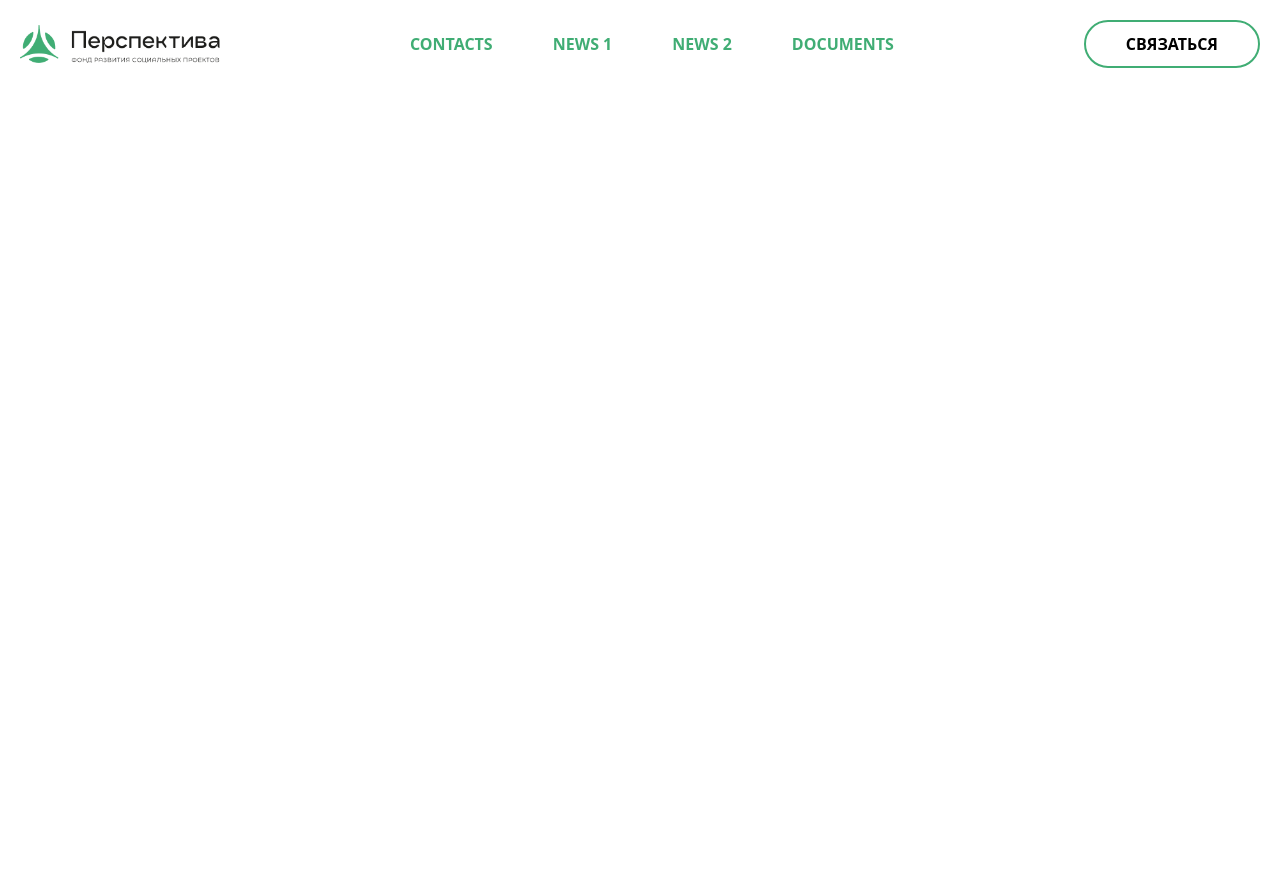
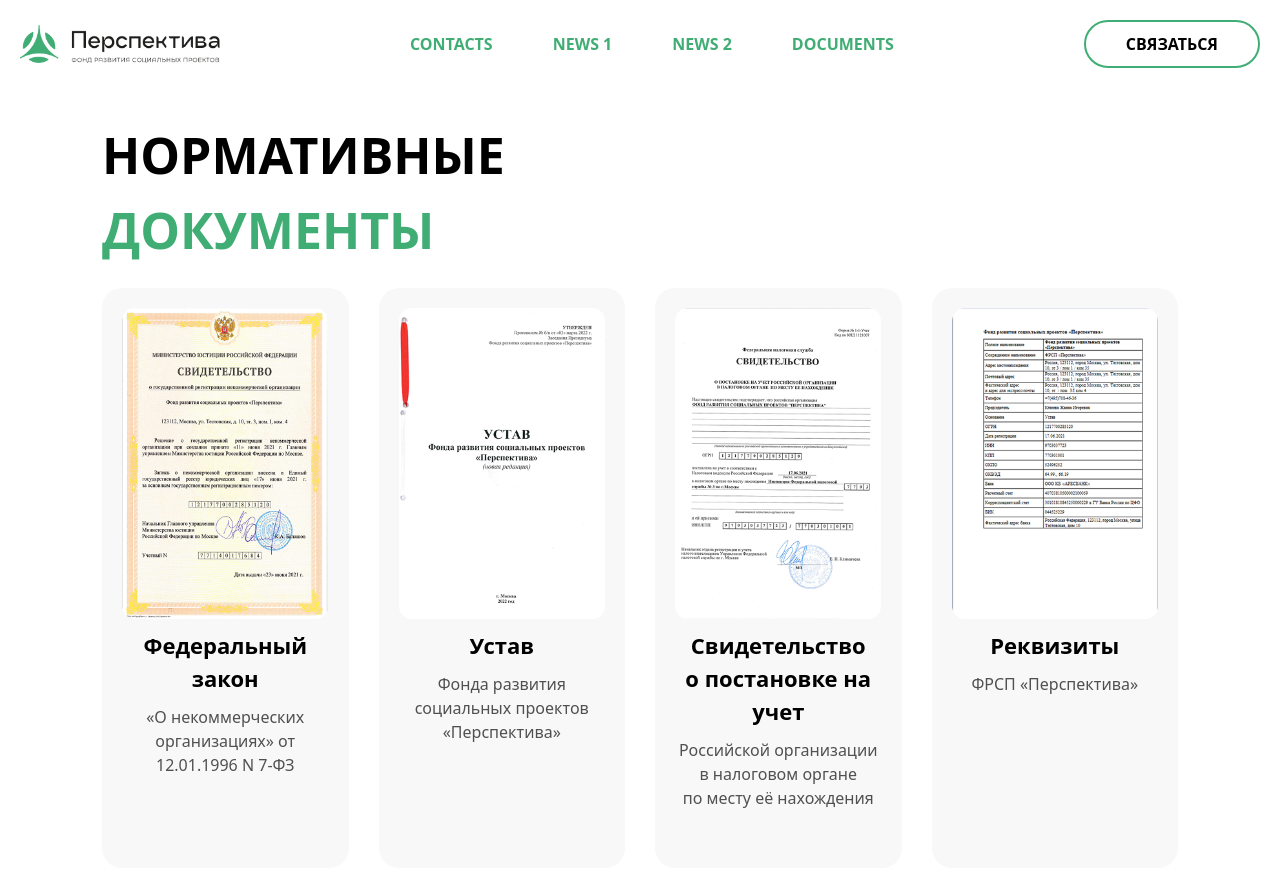
Before and after one commit to MuhammadEvazov/project6, a website: page src/documents.html in a window 1280 px wide. Before the commit the page ends 800 px from the top, so only its background shows below. Drawn offline with nearby package versions, Linux system fonts and the light colour scheme; files that its build step writes are made by us from their sources.

Commit message:
first section done by page documents

```diff
--- a/src/documents.html
+++ b/src/documents.html
@@ -21,6 +21,32 @@
             <img class="w-[40px] lg:hidden" src="./Images/Group 8 (1).png" alt="">
         </nav>
 
+        <section class="section1 p-[20px] lg:max-w-[1300px] lg:w-[90%] lg:m-auto flex flex-col items-start gap-[20px]">
+            <h1 class="text-[30px] lg:text-[50px] font-[700] uppercase ">НОРМАТИВНЫЕ <br> <span class="text-[#40AD74]"> ДОКУМЕНТЫ</span></h1>
+            <article class="flex flex-col items-start gap-[30px] lg:flex-row text-center">
+                <div class="flex flex-col items-center p-[20px] bg-[#F8F8F8] rounded-[20px] gap-[10px] lg:w-[24%] lg:h-[580px]">
+                    <img src="./Images/Rectangle 336.png" alt="">
+                    <h3 class="text-[22px] font-[700]">Федеральный закон</h3>
+                    <p class="text-[#505050] text-center">«О некоммерческих организациях» от 12.01.1996 N 7-ФЗ</p>
+                </div>
+                <div class="flex flex-col items-center p-[20px] bg-[#F8F8F8] rounded-[20px] gap-[10px] lg:w-[24%] lg:h-[580px]">
+                    <img src="./Images/Rectangle 337.png" alt="">
+                    <h3 class="text-[22px] font-[700]">Устав</h3>
+                    <p class="text-[#505050] text-center">Фонда развития социальных проектов «Перспектива» </p>
+                </div>
+                <div class="flex flex-col items-center p-[20px] bg-[#F8F8F8] rounded-[20px] gap-[10px] lg:w-[24%] lg:h-[580px]">
+                    <img src="./Images/Rectangle 336 (1).png" alt="">
+                    <h3 class="text-[22px] font-[700]">Свидетельство о постановке на учет</h3>
+                    <p class="text-[#505050] text-center">Российской организации в налоговом органе по месту её нахождения</p>
+                </div>
+                <div class="flex flex-col items-center p-[20px] bg-[#F8F8F8] rounded-[20px] gap-[10px] lg:w-[24%] lg:h-[580px]">
+                    <img src="./Images/Rectangle 336 (2).png" alt="">
+                    <h3 class="text-[22px] font-[700]">Реквизиты</h3>
+                    <p class="text-[#505050] text-center">ФРСП «Перспектива»</p>
+                </div>
+            </article>
+        </section>
+
 
     </header>
 </body>
```
Also changed, not shown: src/Images/Rectangle 336 (1).png (added), src/Images/Rectangle 336 (2).png (added), src/Images/Rectangle 336.png (added), src/Images/Rectangle 337.png (added).
